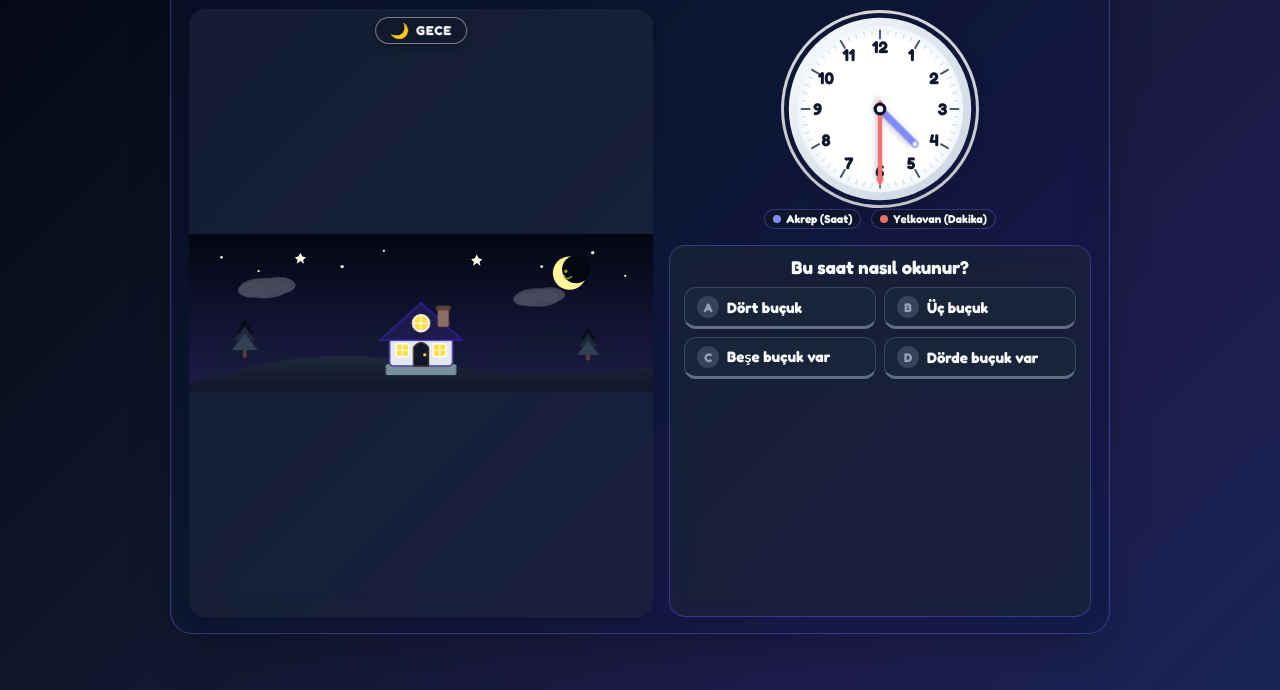
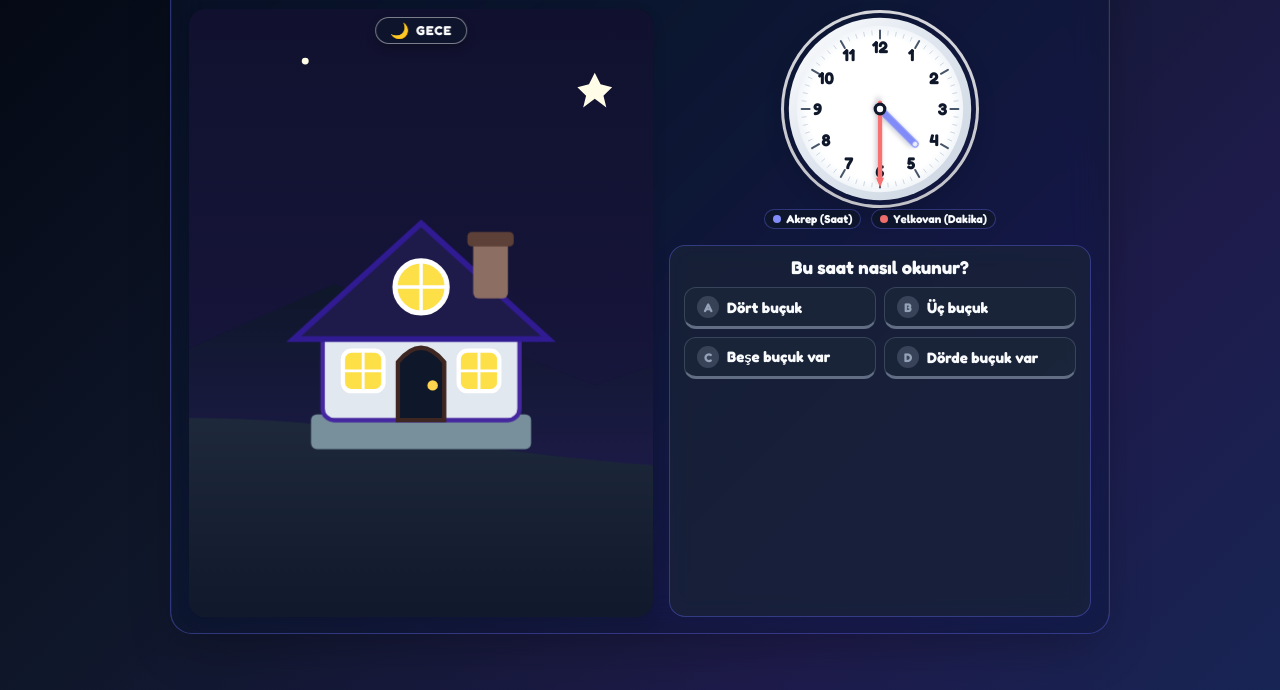
Before and after one commit to drmuratgokduman/saatkac, a plain HTML site: page index.html in a window 1280 px wide. Shown: the part 110-800 px from the top of the page. Drawn offline with nearby package versions, Linux system fonts and the light colour scheme.

Commit message:
fix(ui): PC modunda manzaranin alt ve ust bosluklarini gokyuzu ve cimenle sonsuz doldurma

```diff
--- a/index.html
+++ b/index.html
@@ -90,7 +90,7 @@
             <span class="period-label" id="period-label">SABAH</span>
           </div>
 
-          <svg id="scene" viewBox="0 0 500 170" preserveAspectRatio="xMidYMid meet" role="img">
+          <svg id="scene" viewBox="0 0 500 210" preserveAspectRatio="xMidYMid slice" role="img">
             <defs>
               <linearGradient id="skyGrad" x1="0" y1="0" x2="0" y2="1">
                 <stop id="skyStop1" offset="0%" stop-color="var(--sky-1)" />
@@ -121,8 +121,8 @@
               </linearGradient>
             </defs>
 
-            <!-- 1. Gökyüzü -->
-            <rect width="500" height="170" fill="url(#skyGrad)" />
+            <!-- 1. Sonsuz Gökyüzü (Dikeyde üstü tamamen doldurur) -->
+            <rect x="-100" y="-300" width="700" height="600" fill="url(#skyGrad)" />
 
             <!-- 2. Yıldızlar -->
             <g id="stars" class="scene-anim-stars" opacity="0">
@@ -178,8 +178,9 @@
             <!-- 6. Dağlar -->
             <path d="M-20,170 L50,105 L130,135 L220,95 L310,130 L400,100 L490,135 L520,170 Z" fill="url(#mountainsGrad)" />
 
-            <!-- 7. Ön Dalgalı Yeşil Tepe -->
-            <path d="M-20,170 Q110,115 250,138 T520,140 L520,170 Z" fill="url(#frontHillsGrad)" />
+            <!-- 7. Ön Dalgalı Yeşil Tepe & Alt Zemin (Dikeyde altı tamamen çimenle doldurur) -->
+            <rect x="-100" y="160" width="700" height="400" fill="url(#frontHillsGrad)" />
+            <path d="M-20,180 Q110,125 250,148 T520,150 L520,220 L-20,220 Z" fill="url(#frontHillsGrad)" />
 
             <!-- Çam Ağaçları -->
             <g transform="translate(60, 115)">
--- a/style.css
+++ b/style.css
@@ -455,7 +455,7 @@ body[data-time-period="night"] .progress-text { color: #6EE7B7; }
   overflow: hidden;
   box-shadow: 0 4px 14px rgba(0,0,0,0.12);
   position: relative;
-  background: var(--card-inner);
+  background: linear-gradient(180deg, var(--sky-1) 0%, var(--sky-2) 65%, var(--hill-2) 100%);
   max-height: clamp(90px, 15vh, 120px);
 }
 
@@ -464,7 +464,7 @@ body[data-time-period="night"] .progress-text { color: #6EE7B7; }
     max-height: 100%;
     min-height: 380px;
     display: flex;
-    align-items: center;
+    align-items: stretch;
     justify-content: center;
   }
 }
@@ -473,6 +473,7 @@ body[data-time-period="night"] .progress-text { color: #6EE7B7; }
   display: block;
   width: 100%;
   height: 100%;
+  object-fit: cover;
 }
 
 /* VAKİT ROZETİ (MANZARA GÖRSELİNİN TAM ORTASINDA) */
```
